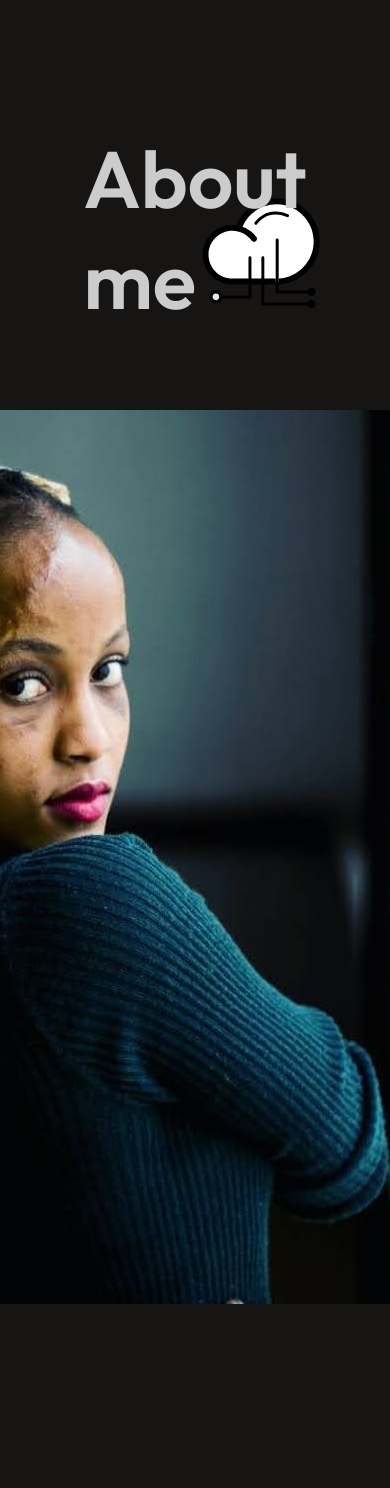
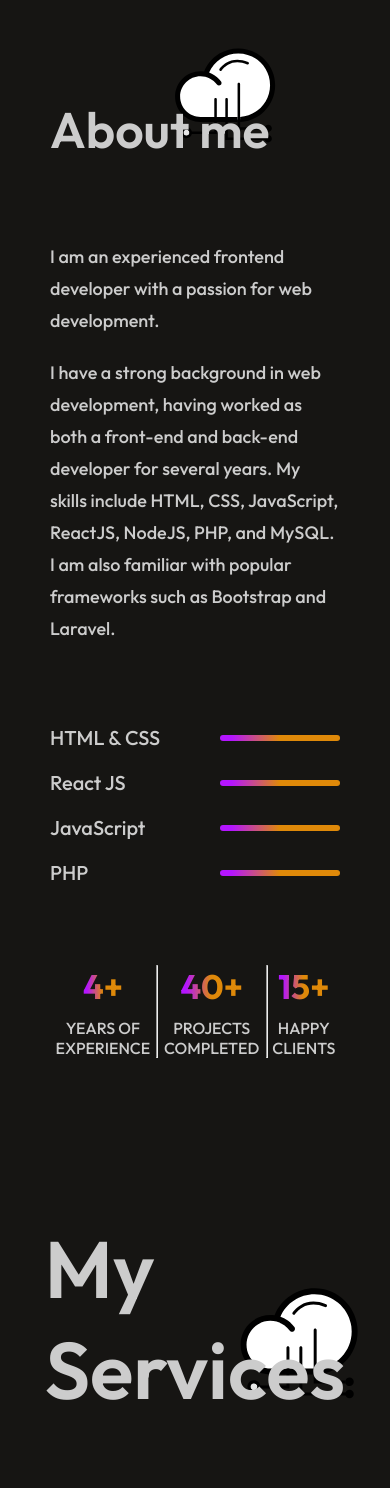
Before and after one commit to claudiahW/CodeWithClaude, a React (Vite) app: page / in a window 390 px wide. Shown: the part 1218-2706 px from the top of the page. Built offline with nearby package versions, Linux system fonts and the light colour scheme.

Commit message:
add responsivity to about section

```diff
--- a/src/About.css
+++ b/src/About.css
@@ -16,7 +16,11 @@
   font-size: 80px;
   font-weight: 600;
 }
-
+.about-left img{
+  width: 350px;
+  height: 400px;
+  border-radius: 10px;
+}
 .about-title img {
   position: absolute;
   bottom: 0;
@@ -90,11 +94,60 @@
   font-size: 22px;
   font-weight: 500;
 }
-.about-skill:hover{
-    transform: scale(1.05);
-    transition: 0.3s;
+.about-skill:hover {
+  transform: scale(1.05);
+  transition: 0.3s;
 }
-.about-achievement:hover{
-transform: scale(1.12);
-transition: 0.5s;
+.about-achievement:hover {
+  transform: scale(1.12);
+  transition: 0.5s;
 }
+@media (max-width: 768px) {
+  .about {
+    gap: 80px;
+    margin: 50px;
+    align-items: start;
+  }
+  .about-title h1 {
+    font-size: 50px;
+    padding: 0;
+  }
+  .about-title img {
+    width: 130px;
+    right: -20px;
+  }
+  .about-sections{
+    flex-direction: column;
+  }
+  .about-left{
+    display: none;
+  }
+  .about-para{
+    font-size: 18px;
+    line-height: 32px;
+  }
+  .about-skill{
+    gap: 20px;
+    align-items: center;
+  }
+  .about-skill p{
+   font-size: 20px;
+  }
+  .about-skill hr{
+    height: 6px;
+  }
+  .about-achievements{
+    justify-content: space-between;
+  }
+  .about-achievement{
+    gap: 10px;
+  }
+  .about-achievement h1 {
+    font-size: 34px;
+    font-weight: 700;
+  }
+  .about-achievement p{
+    text-align: center;
+    font-size: 16px;
+  }
+}
```
